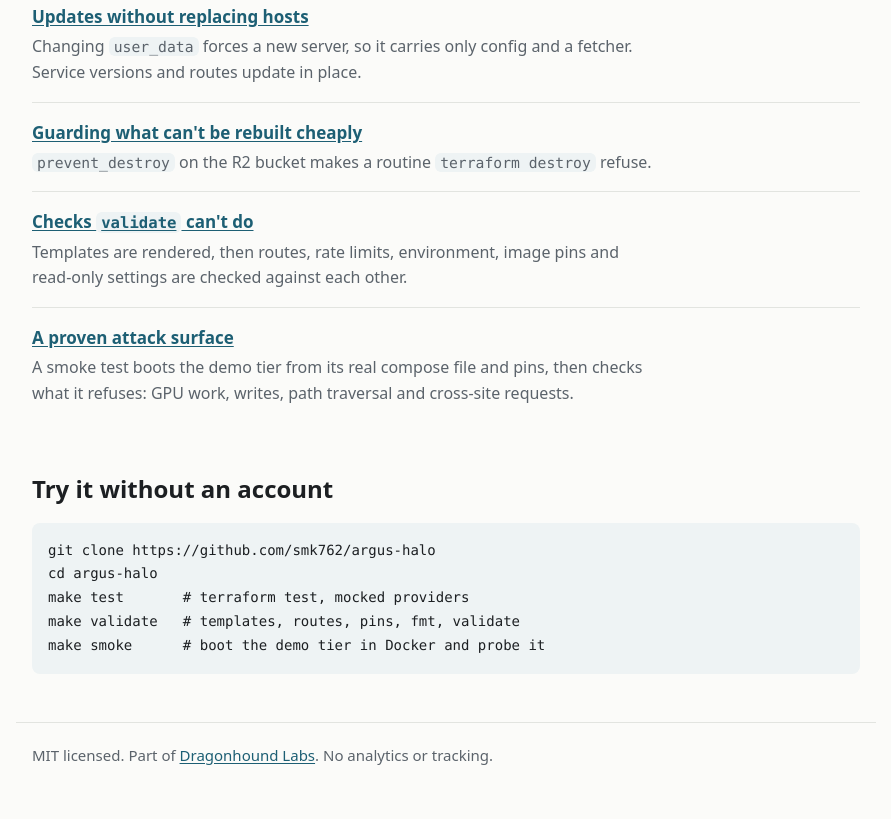
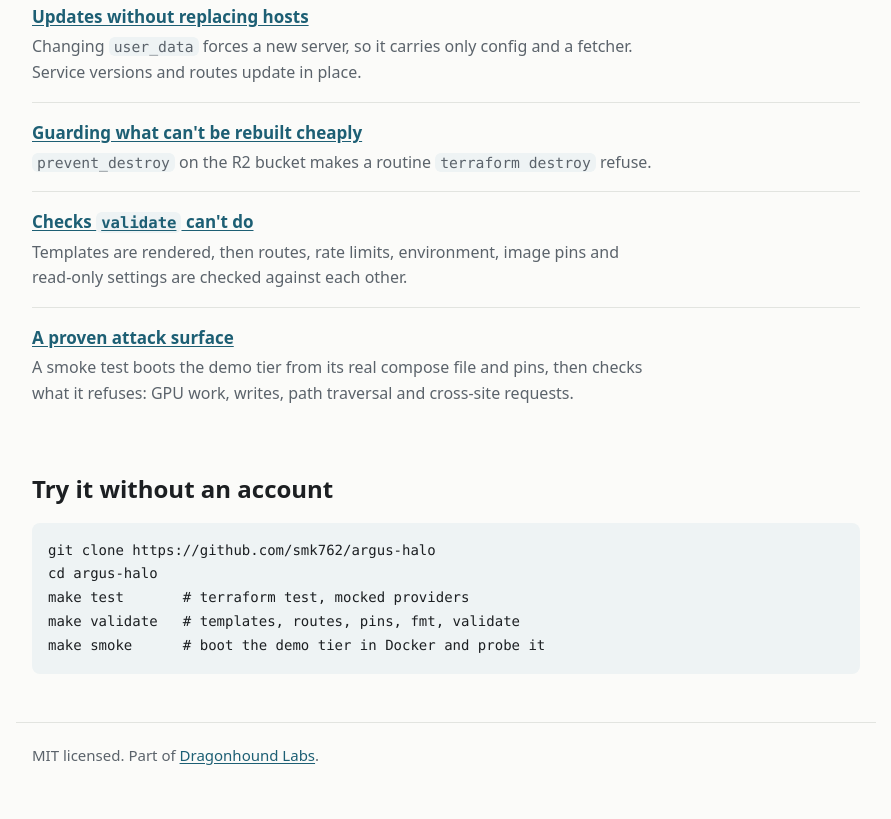
Before and after one commit to smk762/argus-halo, a plain HTML site: page web/index.html in a window 1280 px wide. Shown: the part 1397-2216 px from the top of the page, without its empty margins (194-1085 px from the left). Drawn offline with Linux system fonts and the light colour scheme.

Commit message:
Project page: drop the analytics and tracking line
Co-Authored-By: Claude Opus 5.5 <noreply@anthropic.com>

```diff
--- a/web/index.html
+++ b/web/index.html
@@ -58,6 +58,6 @@ make test       # terraform test, mocked providers
 make validate   # templates, routes, pins, fmt, validate
 make smoke      # boot the demo tier in Docker and probe it</code></pre>
 </main>
-<footer class="wrap"><p>MIT licensed. Part of <a href="https://dragonhound.dev/">Dragonhound Labs</a>. No analytics or tracking.</p></footer>
+<footer class="wrap"><p>MIT licensed. Part of <a href="https://dragonhound.dev/">Dragonhound Labs</a>.</p></footer>
 </body>
 </html>
```
